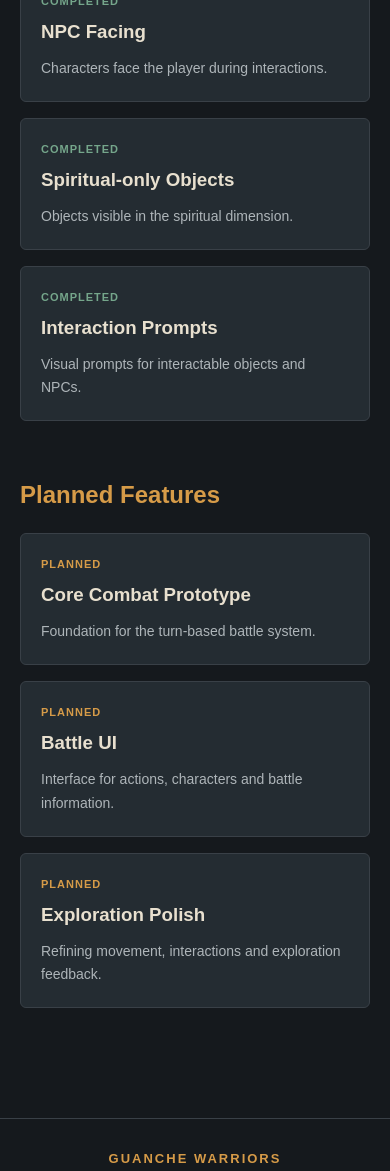
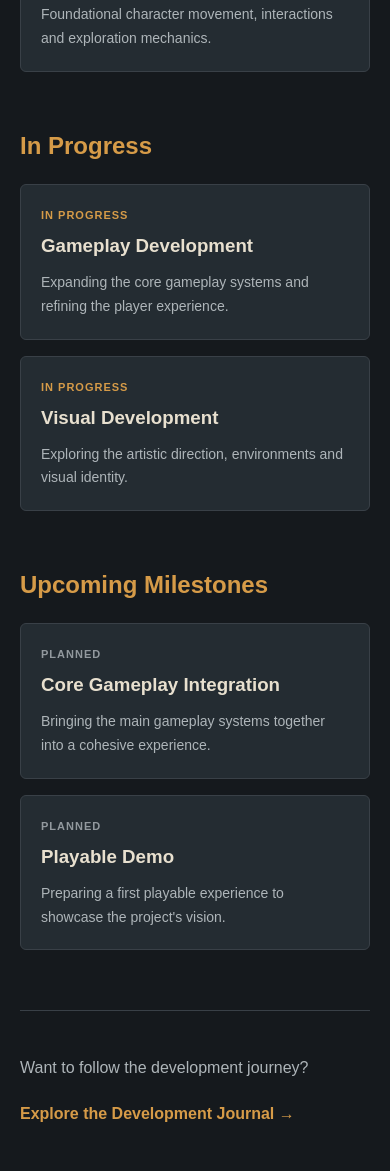
Before and after one commit to GuancheKing/guanche-warriors-devlog, an Astro site: page /guanche-warriors-devlog/roadmap in a window 390 px wide. Shown: the part 821-1992 px from the top of the page. Built offline with nearby package versions, Linux system fonts and the light colour scheme; Astro itself is replaced by a stand-in of ours.

Commit message:
docs: simplify public game information and roadmap

```diff
--- a/src/pages/roadmap.astro
+++ b/src/pages/roadmap.astro
@@ -2,96 +2,142 @@
 ---
 import MainLayout from "../layouts/MainLayout.astro";
 
-const features = [
+const milestones = [
 	{
-		title: "Player Movement & Sprint",
-		description: "Character movement and sprint mechanics.",
+		title: "Project Foundations",
+		description:
+			"Initial Unity project setup, development environment and core architecture.",
 		status: "completed"
 	},
 	{
-		title: "NPC Dialogue",
-		description: "NPC interactions and dialogue with player movement control.",
+		title: "Exploration Systems",
+		description:
+			"Foundational character movement, interactions and exploration mechanics.",
 		status: "completed"
 	},
 	{
-		title: "NPC Facing",
-		description: "Characters face the player during interactions.",
-		status: "completed"
+		title: "Gameplay Development",
+		description:
+			"Expanding the core gameplay systems and refining the player experience.",
+		status: "in-progress"
 	},
 	{
-		title: "Spiritual-only Objects",
-		description: "Objects visible in the spiritual dimension.",
-		status: "completed"
+		title: "Visual Development",
+		description:
+			"Exploring the artistic direction, environments and visual identity.",
+		status: "in-progress"
 	},
 	{
-		title: "Interaction Prompts",
-		description: "Visual prompts for interactable objects and NPCs.",
-		status: "completed"
-	},
-	{
-		title: "Core Combat Prototype",
-		description: "Foundation for the turn-based battle system.",
+		title: "Core Gameplay Integration",
+		description:
+			"Bringing the main gameplay systems together into a cohesive experience.",
 		status: "planned"
 	},
 	{
-		title: "Battle UI",
-		description: "Interface for actions, characters and battle information.",
-		status: "planned"
-	},
-	{
-		title: "Exploration Polish",
-		description: "Refining movement, interactions and exploration feedback.",
+		title: "Playable Demo",
+		description:
+			"Preparing a first playable experience to showcase the project's vision.",
 		status: "planned"
 	}
 ];
 
-const completedFeatures = features.filter(
-	(feature) => feature.status === "completed"
+const completedMilestones = milestones.filter(
+	(milestone) => milestone.status === "completed"
 );
 
-const plannedFeatures = features.filter(
-	(feature) => feature.status === "planned"
+const inProgressMilestones = milestones.filter(
+	(milestone) => milestone.status === "in-progress"
+);
+
+const plannedMilestones = milestones.filter(
+	(milestone) => milestone.status === "planned"
 );
 ---
 
 <MainLayout title="Roadmap | Guanche Warriors">
 	<div class="roadmap-page">
+
 		<header class="roadmap-header">
 			<span class="eyebrow">DEVELOPMENT PROGRESS</span>
+
 			<h1>Development Roadmap</h1>
+
 			<p>
-				Follow the journey from early gameplay systems
-				to a playable JRPG demo.
+				Follow the journey of Guanche Warriors,
+				from its early foundations to a playable JRPG demo.
+			</p>
+
+			<p class="roadmap-note">
+				This roadmap provides a high-level overview
+				of development progress. Features and priorities
+				may evolve throughout production.
 			</p>
 		</header>
 
 		<section class="roadmap-section">
-			<h2>Completed Features</h2>
+			<h2>Completed Milestones</h2>
 
-			<div class="feature-list">
-				{completedFeatures.map((feature) => (
-					<article class="feature-card">
-						<span class="status completed">Completed</span>
-						<h3>{feature.title}</h3>
-						<p>{feature.description}</p>
+			<div class="milestone-list">
+				{completedMilestones.map((milestone) => (
+					<article class="milestone-card">
+						<span class="status completed">
+							Completed
+						</span>
+
+						<h3>{milestone.title}</h3>
+
+						<p>{milestone.description}</p>
 					</article>
 				))}
 			</div>
 		</section>
 
 		<section class="roadmap-section">
-			<h2>Planned Features</h2>
+			<h2>In Progress</h2>
 
-			<div class="feature-list">
-				{plannedFeatures.map((feature) => (
-					<article class="feature-card">
-						<span class="status planned">Planned</span>
-						<h3>{feature.title}</h3>
-						<p>{feature.description}</p>
+			<div class="milestone-list">
+				{inProgressMilestones.map((milestone) => (
+					<article class="milestone-card">
+						<span class="status in-progress">
+							In Progress
+						</span>
+
+						<h3>{milestone.title}</h3>
+
+						<p>{milestone.description}</p>
 					</article>
 				))}
 			</div>
 		</section>
+
+		<section class="roadmap-section">
+			<h2>Upcoming Milestones</h2>
+
+			<div class="milestone-list">
+				{plannedMilestones.map((milestone) => (
+					<article class="milestone-card">
+						<span class="status planned">
+							Planned
+						</span>
+
+						<h3>{milestone.title}</h3>
+
+						<p>{milestone.description}</p>
+					</article>
+				))}
+			</div>
+		</section>
+
+		<footer class="roadmap-footer">
+			<p>
+				Want to follow the development journey?
+			</p>
+
+			<a href={`${import.meta.env.BASE_URL}devlog/`}>
+				Explore the Development Journal →
+			</a>
+		</footer>
+
 	</div>
 </MainLayout>
 
@@ -123,6 +169,13 @@ const plannedFeatures = features.filter(
 		line-height: 1.8;
 	}
 
+	.roadmap-note {
+		margin-top: 24px;
+		font-size: 13px;
+		font-style: italic;
+		color: #92999e;
+	}
+
 	.roadmap-section {
 		margin-bottom: 60px;
 	}
@@ -132,12 +185,12 @@ const plannedFeatures = features.filter(
 		margin-bottom: 24px;
 	}
 
-	.feature-list {
+	.milestone-list {
 		display: grid;
 		gap: 16px;
 	}
 
-	.feature-card {
+	.milestone-card {
 		background: #242c32;
 		border: 1px solid #394047;
 		border-radius: 6px;
@@ -156,8 +209,12 @@ const plannedFeatures = features.filter(
 		color: #75a68b;
 	}
 
+	.in-progress {
+		color: #d69b48;
+	}
+
 	.planned {
-		color: #d69b48;
+		color: #92999e;
 	}
 
 	h3 {
@@ -165,11 +222,33 @@ const plannedFeatures = features.filter(
 		margin: 12px 0;
 	}
 
-	.feature-card p {
+	.milestone-card p {
 		color: #aeb5b9;
 		font-size: 14px;
 		line-height: 1.7;
 		margin-bottom: 0;
+	}
+
+	.roadmap-footer {
+		border-top: 1px solid #394047;
+		padding-top: 32px;
+		margin-top: 40px;
+	}
+
+	.roadmap-footer p {
+		color: #aeb5b9;
+	}
+
+	.roadmap-footer a {
+		display: inline-block;
+		margin-top: 12px;
+		color: #d69b48;
+		font-weight: bold;
+		text-decoration: none;
+	}
+
+	.roadmap-footer a:hover {
+		color: #e8e0cf;
 	}
 
 	@media (max-width: 600px) {
@@ -177,7 +256,7 @@ const plannedFeatures = features.filter(
 			padding: 50px 20px;
 		}
 
-		.feature-card {
+		.milestone-card {
 			padding: 20px;
 		}
 	}
```
Also changed, not shown: src/pages/about.astro (+31 -12 lines).
